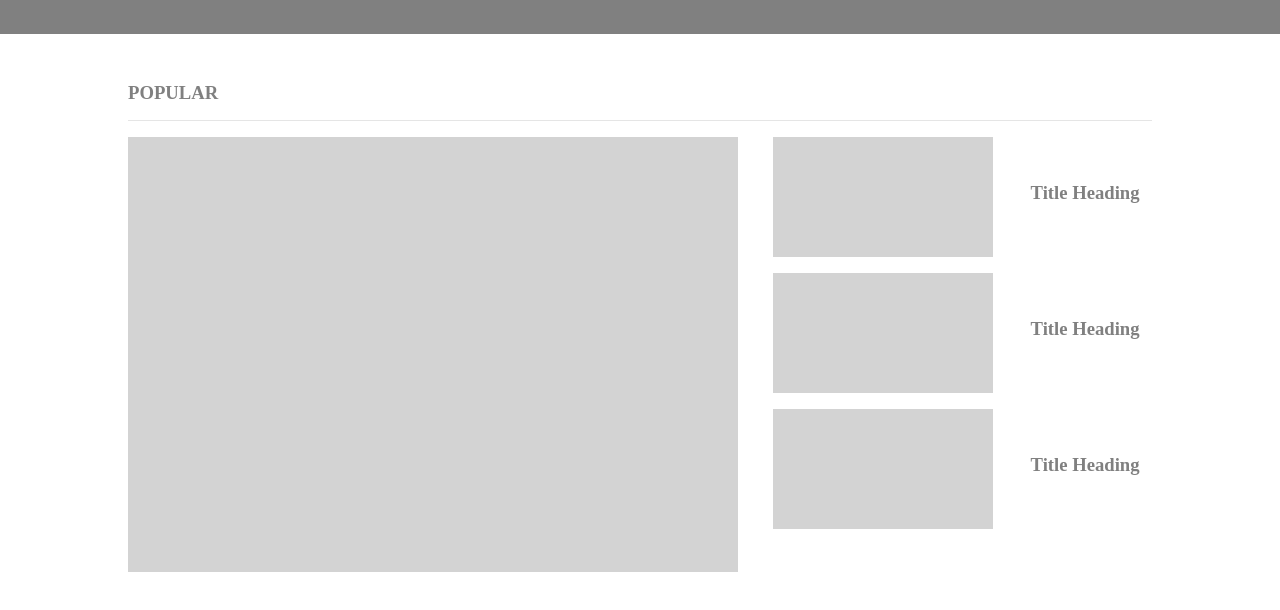
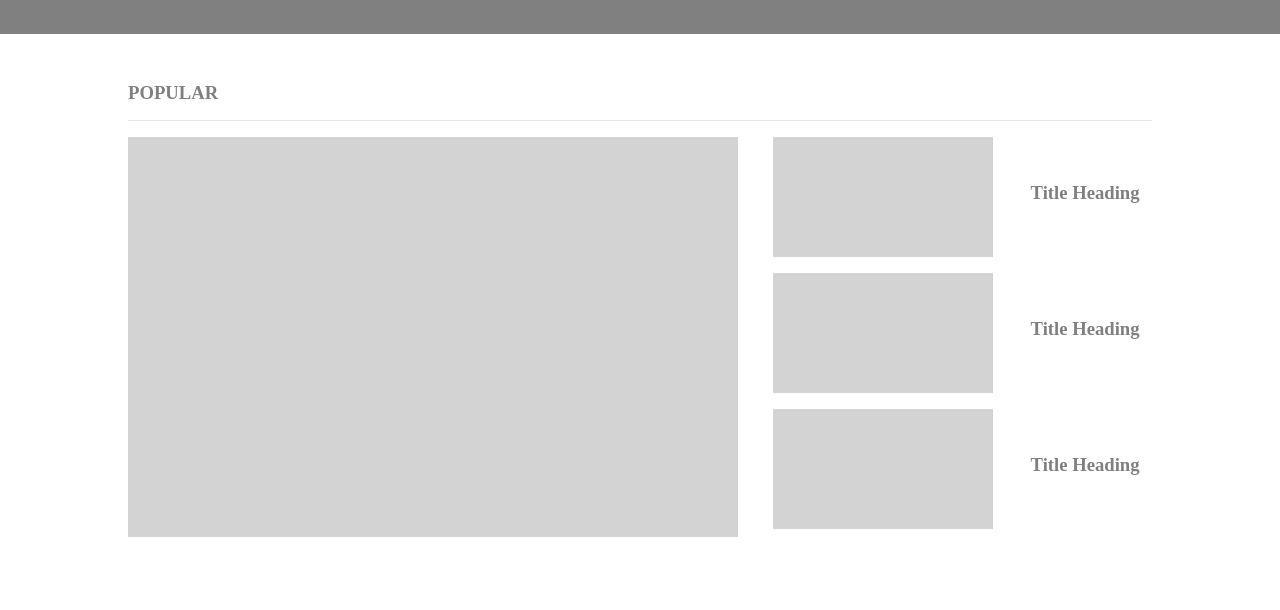
Before and after one commit to JavaEEPRO/testLayout, a plain HTML site: page index.html in a window 1280 px wide. Shown: the part 76-686 px from the top of the page. Drawn offline with nearby package versions, Linux system fonts and the light colour scheme.

Commit message:
first box corrected a little bit

```diff
--- a/css/style.css
+++ b/css/style.css
@@ -86,6 +86,7 @@ hr {
     display: flex;
     flex-direction: column;
     flex-wrap: wrap;
+    max-width: inherit;
     max-height: 120px;
     margin-bottom: 1em;
 }
@@ -101,7 +102,7 @@ hr {
     background-color: lightgrey;
 }
 #box1 {
-    height: 435px;
+    height: 400px;
     max-width: 610px;
     width:90%;
     margin-bottom: 30px;
```
